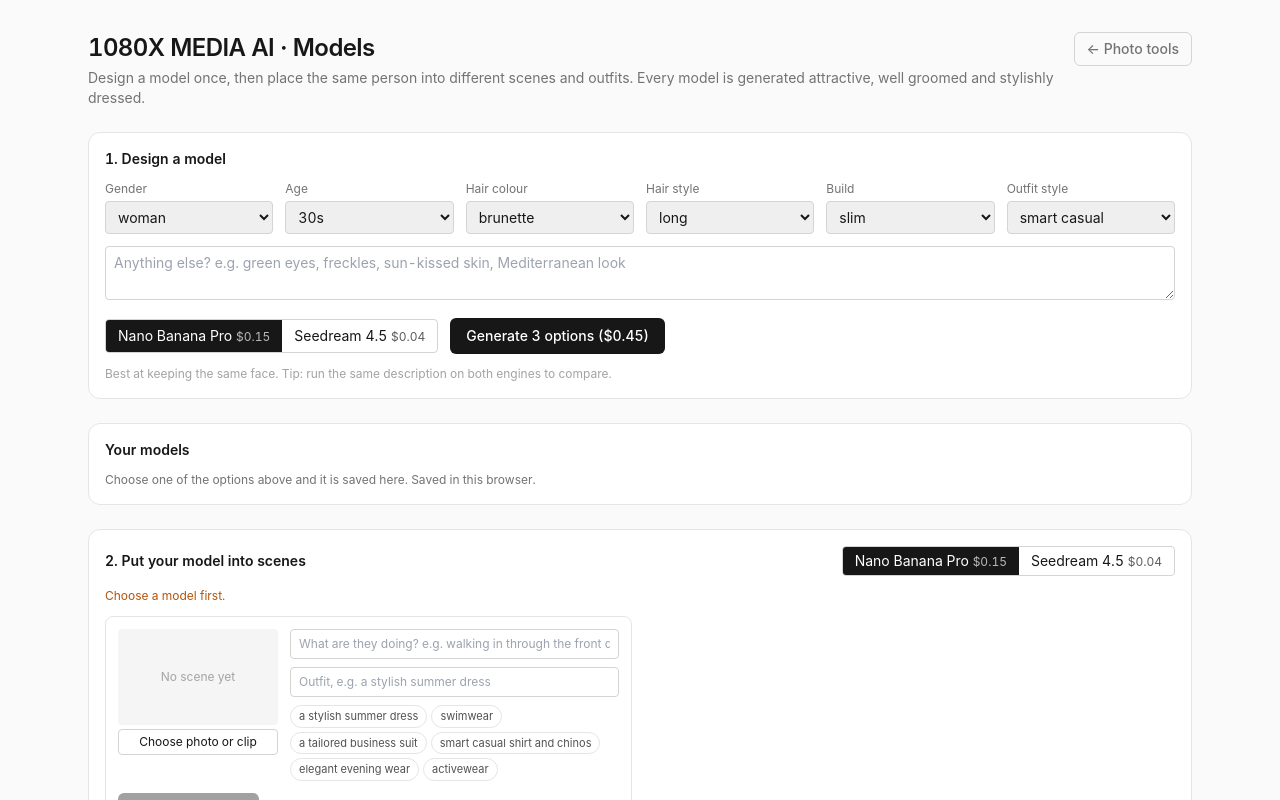
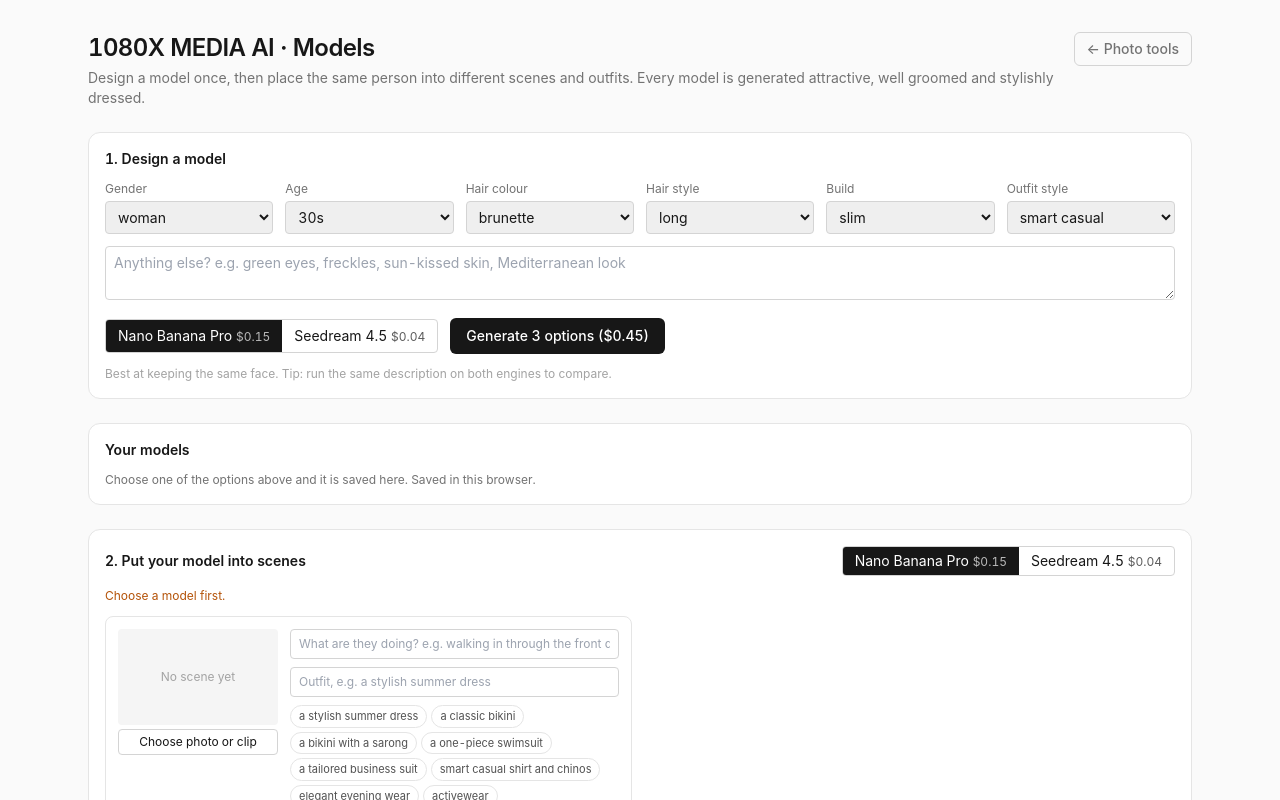
Before and after one commit to jaydengilfillan/proppolish, a Next.js app: page /cast in a window 1280 px wide. Shown: the top 800 px of the page. Built offline with nearby package versions, Linux system fonts and the light colour scheme.

Commit message:
Add files via upload

```diff
--- a/src/app/cast/page.tsx
+++ b/src/app/cast/page.tsx
@@ -99,7 +99,7 @@ async function sceneFromFile(file: File): Promise<{ blob: Blob; w: number; h: nu
 }
 
 const money = (n: number) => `$${n.toFixed(2)}`;
-const OUTFIT_CHIPS = ["a stylish summer dress", "swimwear", "a tailored business suit", "smart casual shirt and chinos", "elegant evening wear", "activewear"];
+const OUTFIT_CHIPS = ["a stylish summer dress", "a classic bikini", "a bikini with a sarong", "a one-piece swimsuit", "a tailored business suit", "smart casual shirt and chinos", "elegant evening wear", "activewear"];
 const STORE_KEY = "cast-models-v1";
 
 function Select({ label, value, options, onChange }: { label: string; value: string; options: readonly string[]; onChange: (v: string) => void }) {
```
